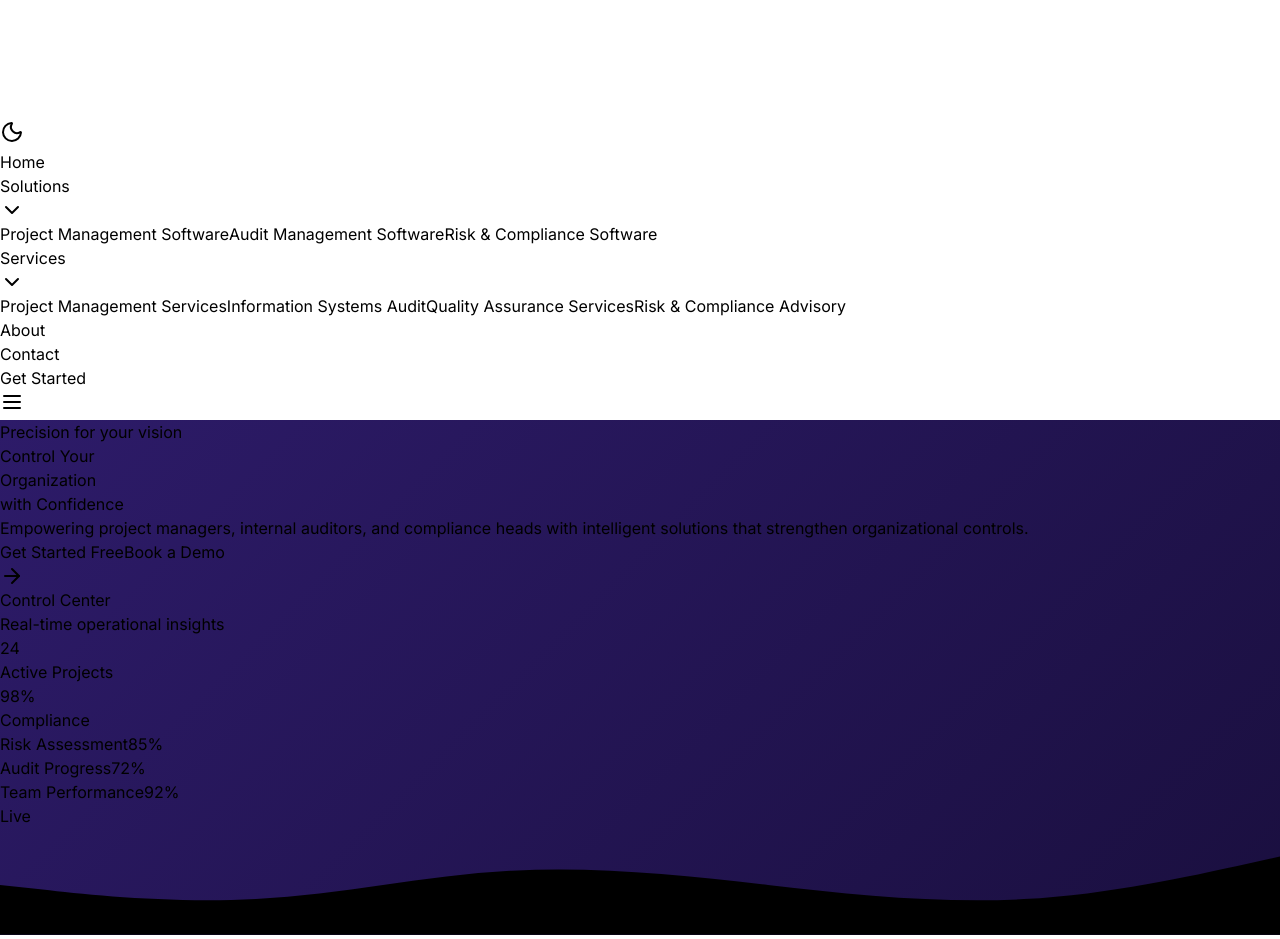
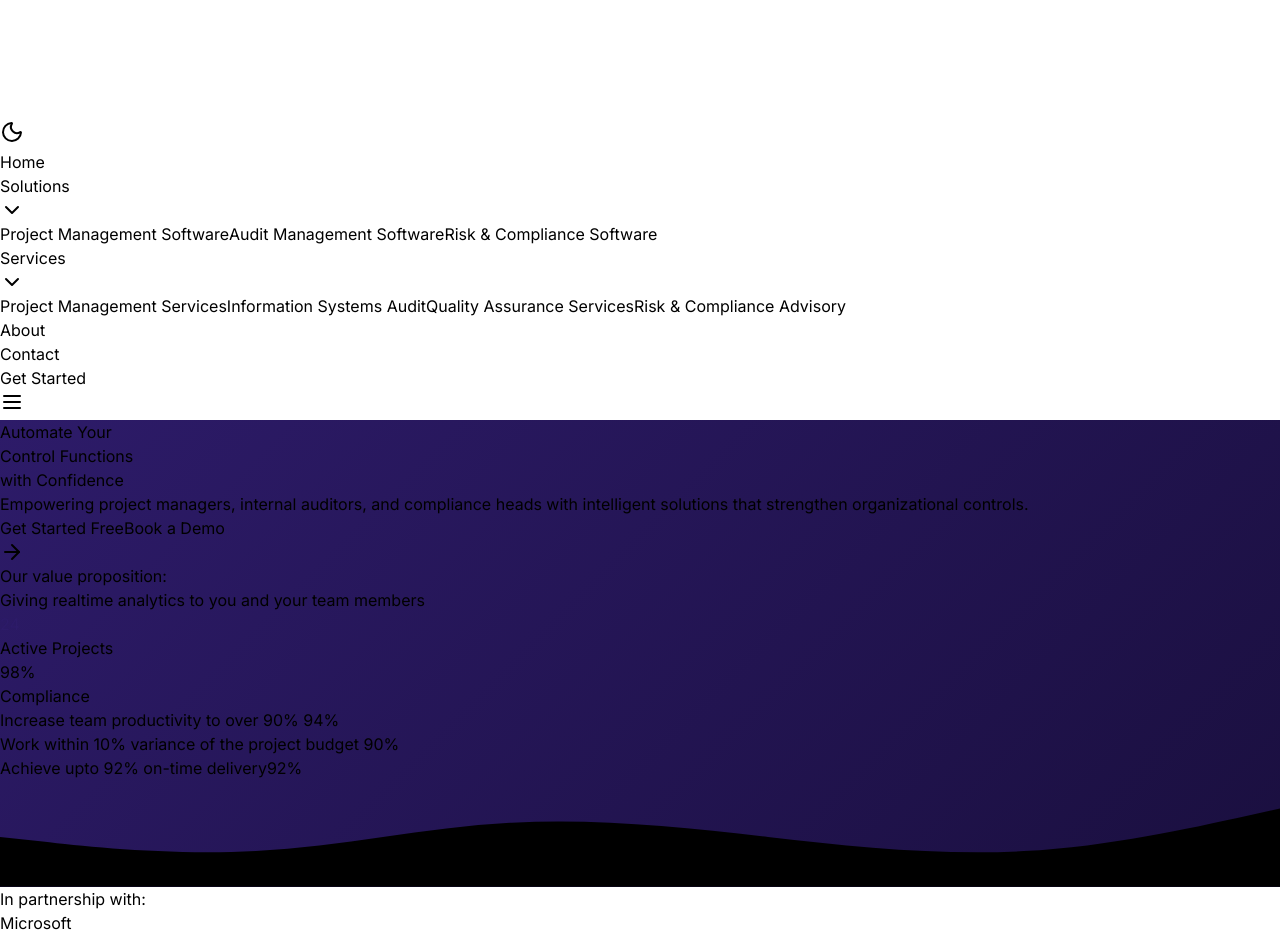
Before and after one commit to Vintage-The-Gemini/bruv-website, a React (Vite) app in the folder frontend/: page / in a window 1280 px wide. Shown: the top 939 px of the page. Built offline with nearby package versions, Linux system fonts and the light colour scheme.

Commit message:
a few more chnages

```diff
--- a/frontend/src/components/sections/Hero.jsx
+++ b/frontend/src/components/sections/Hero.jsx
@@ -1,8 +1,14 @@
 // FILE PATH: src/components/sections/Hero.jsx (Modern Design)
 
-import React from 'react';
-import { ArrowRight, CheckCircle, Shield, BarChart3, Users } from 'lucide-react';
-import { useTheme } from '../../contexts/ThemeContext';
+import React from "react";
+import {
+  ArrowRight,
+  CheckCircle,
+  Shield,
+  BarChart3,
+  Users,
+} from "lucide-react";
+import { useTheme } from "../../contexts/ThemeContext";
 
 const Hero = () => {
   const { isDarkMode } = useTheme();
@@ -14,8 +20,8 @@ const Hero = () => {
         id="home"
         className={`relative pt-32 pb-20 overflow-hidden ${
           isDarkMode
-            ? 'bg-gradient-to-br from-gray-900 via-purple-900 to-gray-900'
-            : 'bg-navy-gradient'
+            ? "bg-gradient-to-br from-gray-900 via-purple-900 to-gray-900"
+            : "bg-navy-gradient"
         }`}
       >
         {/* Geometric Background Elements */}
@@ -27,19 +33,18 @@ const Hero = () => {
 
         <div className="relative max-w-7xl mx-auto px-4 sm:px-6 lg:px-8">
           <div className="grid lg:grid-cols-2 gap-12 items-center">
-
             {/* Left Content */}
             <div className="text-center lg:text-left mb-16 lg:mb-0">
-            <div className="inline-flex items-center px-4 py-2 bg-white/10 backdrop-blur-sm rounded-full border border-white/20 text-white text-sm font-medium mb-8">
+              {/* <div className="inline-flex items-center px-4 py-2 bg-white/10 backdrop-blur-sm rounded-full border border-white/20 text-white text-sm font-medium mb-8">
                 <span className="w-2 h-2 bg-green-400 rounded-full mr-2 animate-pulse"></span>
                 Precision for your vision
-            </div>
+              </div> */}
 
               <h1 className="text-4xl md:text-5xl lg:text-6xl font-bold text-white leading-tight mb-8">
-              Control Your
+                Automate Your
                 <br />
                 <span className="bg-gradient-to-r from-red-400 to-red-600 bg-clip-text text-transparent">
-                Organization
+                  Control Functions
                 </span>
                 <br />
                 <span className="text-2xl md:text-3xl lg:text-4xl text-gray-300 font-normal">
@@ -48,8 +53,9 @@ const Hero = () => {
               </h1>
 
               <p className="text-lg md:text-xl text-gray-300 leading-relaxed mb-12 max-w-2xl mx-auto lg:mx-0">
-              Empowering project managers, internal auditors, and compliance heads with
-              intelligent solutions that strengthen organizational controls.
+                Empowering project managers, internal auditors, and compliance
+                heads with intelligent solutions that strengthen organizational
+                controls.
               </p>
 
               {/* CTA Buttons */}
@@ -67,31 +73,51 @@ const Hero = () => {
 
             {/* Right Content - Dashboard Preview */}
             <div className="relative">
-            <div className={`${
-              isDarkMode ? 'bg-gray-800/90' : 'bg-white/95'
-            } backdrop-blur-sm rounded-3xl shadow-2xl p-8 max-w-lg mx-auto border border-white/20`}>
-
+              <div
+                className={`${
+                  isDarkMode ? "bg-gray-800/90" : "bg-white/95"
+                } backdrop-blur-sm rounded-3xl shadow-2xl p-8 max-w-lg mx-auto border border-white/20`}
+              >
                 {/* Dashboard Header */}
                 <div className="mb-8">
-                <h3 className={`text-xl font-bold ${isDarkMode ? 'text-white' : 'text-gray-800'}`}>
-                  Control Center
+                  <h3
+                    className={`text-xl font-bold ${isDarkMode ? "text-white" : "text-gray-800"}`}
+                  >
+                    Our value proposition:
                   </h3>
-                <p className={`text-sm ${isDarkMode ? 'text-gray-400' : 'text-gray-600'}`}>
-                  Real-time operational insights
+                  <p
+                    className={`text-sm ${isDarkMode ? "text-gray-400" : "text-gray-600"} mb-2`}
+                  >
+                    Giving realtime analytics to you and your team members
                   </p>
                 </div>
 
                 {/* Simple Stats */}
                 <div className="grid grid-cols-2 gap-4 mb-8">
-                <div className={`${isDarkMode ? 'bg-gray-700/50' : 'bg-gray-50'} rounded-xl p-4 text-center backdrop-blur-sm`}>
-                  <p className="text-3xl font-bold text-red-500 mb-1">24</p>
-                  <p className={`text-xs ${isDarkMode ? 'text-gray-400' : 'text-gray-600'}`}>
+                  <div
+                    className={`${isDarkMode ? "bg-gray-700/50" : "bg-gray-50"} rounded-xl p-4 text-center backdrop-blur-sm`}
+                  >
+                    <p
+                      className="text-3xl font-bold mb-1"
+                      style={{ color: "#2D1B69" }}
+                    >
+                      24
+                    </p>
+                    <p
+                      className={`text-xs ${isDarkMode ? "text-gray-400" : "text-gray-600"}`}
+                    >
                       Active Projects
                     </p>
                   </div>
-                <div className={`${isDarkMode ? 'bg-gray-700/50' : 'bg-gray-50'} rounded-xl p-4 text-center backdrop-blur-sm`}>
-                  <p className="text-3xl font-bold text-green-500 mb-1">98%</p>
-                  <p className={`text-xs ${isDarkMode ? 'text-gray-400' : 'text-gray-600'}`}>
+                  <div
+                    className={`${isDarkMode ? "bg-gray-700/50" : "bg-gray-50"} rounded-xl p-4 text-center backdrop-blur-sm`}
+                  >
+                    <p className="text-3xl font-bold text-green-500 mb-1">
+                      98%
+                    </p>
+                    <p
+                      className={`text-xs ${isDarkMode ? "text-gray-400" : "text-gray-600"}`}
+                    >
                       Compliance
                     </p>
                   </div>
@@ -101,41 +127,94 @@ const Hero = () => {
                 <div className="space-y-6">
                   <div>
                     <div className="flex justify-between text-sm mb-3">
-                    <span className={isDarkMode ? 'text-gray-300' : 'text-gray-700'}>Risk Assessment</span>
-                    <span className={isDarkMode ? 'text-gray-300' : 'text-gray-800'}>85%</span>
+                      <span
+                        className={
+                          isDarkMode ? "text-gray-300" : "text-gray-700"
+                        }
+                      >
+                        Increase team productivity to over 90%{" "}
+                      </span>
+                      <span
+                        className={
+                          isDarkMode ? "text-gray-300" : "text-gray-800"
+                        }
+                      >
+                        94%
+                      </span>
                     </div>
-                  <div className={`w-full ${isDarkMode ? 'bg-gray-600' : 'bg-gray-200'} rounded-full h-3`}>
-                    <div className="bg-red-500 h-3 rounded-full transition-all duration-1000 shadow-lg" style={{width: '85%'}}></div>
+                    <div
+                      className={`w-full ${isDarkMode ? "bg-gray-600" : "bg-gray-200"} rounded-full h-3`}
+                    >
+                      <div
+                        className="bg-green-500 h-3 rounded-full transition-all duration-1000 shadow-lg"
+                        style={{ width: "94%" }}
+                      ></div>
                     </div>
                   </div>
                   <div>
                     <div className="flex justify-between text-sm mb-3">
-                    <span className={isDarkMode ? 'text-gray-300' : 'text-gray-700'}>Audit Progress</span>
-                    <span className={isDarkMode ? 'text-gray-300' : 'text-gray-800'}>72%</span>
+                      <span
+                        className={
+                          isDarkMode ? "text-gray-300" : "text-gray-700"
+                        }
+                      >
+                        Work within 10% variance of the project budget{" "}
+                      </span>
+                      <span
+                        className={
+                          isDarkMode ? "text-gray-300" : "text-gray-800"
+                        }
+                      >
+                        90%
+                      </span>
                     </div>
-                  <div className={`w-full ${isDarkMode ? 'bg-gray-600' : 'bg-gray-200'} rounded-full h-3`}>
-                    <div className="h-3 rounded-full transition-all duration-1000 shadow-lg" style={{width: '72%', backgroundColor: '#2D1B69'}}></div>
+                    <div
+                      className={`w-full ${isDarkMode ? "bg-gray-600" : "bg-gray-200"} rounded-full h-3`}
+                    >
+                      <div
+                        className="bg-green-500 h-3 rounded-full transition-all duration-1000 shadow-lg"
+                        style={{ width: "90%" }}
+                      ></div>
                     </div>
                   </div>
                   <div>
                     <div className="flex justify-between text-sm mb-3">
-                    <span className={isDarkMode ? 'text-gray-300' : 'text-gray-700'}>Team Performance</span>
-                    <span className={isDarkMode ? 'text-gray-300' : 'text-gray-800'}>92%</span>
+                      <span
+                        className={
+                          isDarkMode ? "text-gray-300" : "text-gray-700"
+                        }
+                      >
+                        Achieve upto 92% on-time delivery
+                      </span>
+                      <span
+                        className={
+                          isDarkMode ? "text-gray-300" : "text-gray-800"
+                        }
+                      >
+                        92%
+                      </span>
                     </div>
-                  <div className={`w-full ${isDarkMode ? 'bg-gray-600' : 'bg-gray-200'} rounded-full h-3`}>
-                    <div className="bg-green-500 h-3 rounded-full transition-all duration-1000 shadow-lg" style={{width: '92%'}}></div>
+                    <div
+                      className={`w-full ${isDarkMode ? "bg-gray-600" : "bg-gray-200"} rounded-full h-3`}
+                    >
+                      <div
+                        className="bg-green-500 h-3 rounded-full transition-all duration-1000 shadow-lg"
+                        style={{ width: "92%" }}
+                      ></div>
                     </div>
                   </div>
                 </div>
               </div>
 
               {/* Floating indicator */}
-            <div className={`absolute -top-4 -right-4 ${
-              isDarkMode ? 'bg-gray-800' : 'bg-white'
-            } rounded-xl shadow-lg p-3 border border-white/20 backdrop-blur-sm animate-pulse hidden sm:block`}>
+              <div
+                className={`absolute -top-4 -right-4 ${
+                  isDarkMode ? "bg-gray-800" : "bg-white"
+                } rounded-xl shadow-lg p-3 border border-white/20 backdrop-blur-sm animate-pulse hidden sm:block`}
+              >
                 <div className="flex items-center space-x-2">
                   <div className="w-3 h-3 bg-green-500 rounded-full animate-pulse"></div>
-                <span className={`text-xs font-medium ${isDarkMode ? 'text-gray-300' : 'text-gray-700'}`}>Live</span>
+
                 </div>
               </div>
             </div>
@@ -144,32 +223,46 @@ const Hero = () => {
 
         {/* Bottom Wave */}
         <div className="absolute bottom-0 left-0 w-full">
-          <svg viewBox="0 0 1440 120" preserveAspectRatio="none" className={`w-full h-20 ${
-            isDarkMode ? 'fill-gray-900' : 'fill-white'
-          }`}>
+          <svg
+            viewBox="0 0 1440 120"
+            preserveAspectRatio="none"
+            className={`w-full h-20 ${
+              isDarkMode ? "fill-gray-900" : "fill-white"
+            }`}
+          >
             <path d="M0,64L48,69.3C96,75,192,85,288,80C384,75,480,53,576,48C672,43,768,53,864,64C960,75,1056,85,1152,80C1248,75,1344,53,1392,42.7L1440,32L1440,120L1392,120C1344,120,1248,120,1152,120C1056,120,960,120,864,120C768,120,672,120,576,120C480,120,384,120,288,120C192,120,96,120,48,120L0,120Z"></path>
           </svg>
         </div>
       </section>
 
       {/* Trust Section */}
-      <section className={`py-16 ${isDarkMode ? 'bg-gray-900' : 'bg-white'}`}>
+      <section className={`py-16 ${isDarkMode ? "bg-gray-900" : "bg-white"}`}>
         <div className="max-w-7xl mx-auto px-4 sm:px-6 lg:px-8">
           <div className="text-center">
-            <p className={`text-sm font-medium mb-8 ${isDarkMode ? 'text-gray-400' : 'text-gray-600'}`}>
-              Trusted by world-class organizations
+            <p
+              className={`text-sm font-medium mb-8 ${isDarkMode ? "text-gray-400" : "text-gray-600"}`}
+            >
+              In partnership with:
             </p>
             <div className="flex items-center justify-center space-x-12 lg:space-x-16 flex-wrap gap-8">
-              <div className={`text-2xl lg:text-3xl font-bold ${isDarkMode ? 'text-gray-300' : 'text-gray-700'} hover:text-red-500 transition-colors duration-300 cursor-pointer`}>
+              <div
+                className={`text-2xl lg:text-3xl font-bold ${isDarkMode ? "text-gray-300" : "text-gray-700"} hover:text-red-500 transition-colors duration-300 cursor-pointer`}
+              >
                 Microsoft
               </div>
-              <div className={`text-2xl lg:text-3xl font-bold ${isDarkMode ? 'text-gray-300' : 'text-gray-700'} hover:text-red-500 transition-colors duration-300 cursor-pointer`}>
+              <div
+                className={`text-2xl lg:text-3xl font-bold ${isDarkMode ? "text-gray-300" : "text-gray-700"} hover:text-red-500 transition-colors duration-300 cursor-pointer`}
+              >
                 Google
               </div>
-              <div className={`text-2xl lg:text-3xl font-bold ${isDarkMode ? 'text-gray-300' : 'text-gray-700'} hover:text-red-500 transition-colors duration-300 cursor-pointer`}>
+              <div
+                className={`text-2xl lg:text-3xl font-bold ${isDarkMode ? "text-gray-300" : "text-gray-700"} hover:text-red-500 transition-colors duration-300 cursor-pointer`}
+              >
                 Amazon
               </div>
-              <div className={`text-2xl lg:text-3xl font-bold ${isDarkMode ? 'text-gray-300' : 'text-gray-700'} hover:text-red-500 transition-colors duration-300 cursor-pointer`}>
+              <div
+                className={`text-2xl lg:text-3xl font-bold ${isDarkMode ? "text-gray-300" : "text-gray-700"} hover:text-red-500 transition-colors duration-300 cursor-pointer`}
+              >
                 IBM
               </div>
             </div>
--- a/frontend/src/components/sections/Products.jsx
+++ b/frontend/src/components/sections/Products.jsx
@@ -9,21 +9,21 @@ const Products = () => {
 
   const products = [
     {
-      title: "Project Management Software",
+      title: "Bruv Project Management Software",
       subtitle: "Plan. Track. Succeed.",
       description: "Powerful features like task assignment, timeline tracking, Gantt charts, and real-time collaboration in one central dashboard.",
       icon: "📊",
       features: ["Task Management", "Gantt Charts", "Team Collaboration", "Progress Tracking"]
     },
     {
-      title: "Internal Audit Management",
+      title: "Bruv Audit Management Software",
       subtitle: "Audit Smarter, Not Harder.",
       description: "Streamline audit processes with built-in templates, automated scheduling, and real-time dashboards for full visibility.",
       icon: "🛡",
       features: ["Audit Planning", "Finding Tracking", "Report Generation", "Compliance Monitoring"]
     },
     {
-      title: "Risk & Compliance Management",
+      title: "Bruv Risk & Compliance Management Software",
       subtitle: "Stay Ahead of Risk.",
       description: "Proactively identify, assess, and respond to risk across the enterprise with intelligent automation.",
       icon: "⚙",
--- a/frontend/src/components/sections/Services.jsx
+++ b/frontend/src/components/sections/Services.jsx
@@ -36,12 +36,12 @@ const Services = () => {
 
   return (
     <section id="services" className={`py-20 ${isDarkMode ? 'bg-gray-900' : 'bg-white'}`}>
-      <div className="max-w-7xl mx-auto px-4 sm:px-6 lg:px-8">
+    <div className="max-w-7xl mx-auto px-4 sm:px-6 lg:px-8">
         <div className="text-center mb-16">
           <h2 className={`text-3xl md:text-4xl font-bold mb-4 ${
             isDarkMode ? 'text-white' : ''
           }`} style={{color: isDarkMode ? 'white' : '#2D1B69'}}>
-            Strategic Solutions. <span className="text-red-500">Tangible Results.</span>
+            Professional Services <span className="text-red-500">Tangible Results.</span>
           </h2>
           <p className={`text-lg max-w-3xl mx-auto ${
             isDarkMode ? 'text-gray-300' : 'text-gray-600'
--- a/frontend/src/pages/About.jsx
+++ b/frontend/src/pages/About.jsx
@@ -170,15 +170,15 @@ const About = () => {
               } rounded-3xl p-8 shadow-2xl`}>
                 <div className="grid grid-cols-2 gap-6 text-center">
                   <div className={`${isDarkMode ? 'bg-gray-700' : 'bg-white'} rounded-2xl p-6 shadow-lg`}>
-                    <div className="text-4xl font-bold text-red-500 mb-2">4+</div>
+                    <div className="text-4xl font-bold text-red-500 mb-2">15+</div>
                     <p className={`text-sm ${isDarkMode ? 'text-gray-400' : 'text-gray-600'}`}>Years of Innovation</p>
                   </div>
                   <div className={`${isDarkMode ? 'bg-gray-700' : 'bg-white'} rounded-2xl p-6 shadow-lg`}>
-                    <div className="text-4xl font-bold text-green-500 mb-2">100+</div>
+                    <div className="text-4xl font-bold text-green-500 mb-2">10+</div>
                     <p className={`text-sm ${isDarkMode ? 'text-gray-400' : 'text-gray-600'}`}>Organizations Served</p>
                   </div>
                   <div className={`${isDarkMode ? 'bg-gray-700' : 'bg-white'} rounded-2xl p-6 shadow-lg`}>
-                    <div className="text-4xl font-bold text-blue-500 mb-2">50+</div>
+                    <div className="text-4xl font-bold text-blue-500 mb-2">5+</div>
                     <p className={`text-sm ${isDarkMode ? 'text-gray-400' : 'text-gray-600'}`}>Team Members</p>
                   </div>
                   <div className={`${isDarkMode ? 'bg-gray-700' : 'bg-white'} rounded-2xl p-6 shadow-lg`}>
```
Lines whose indentation alone changed are shown as unchanged.
